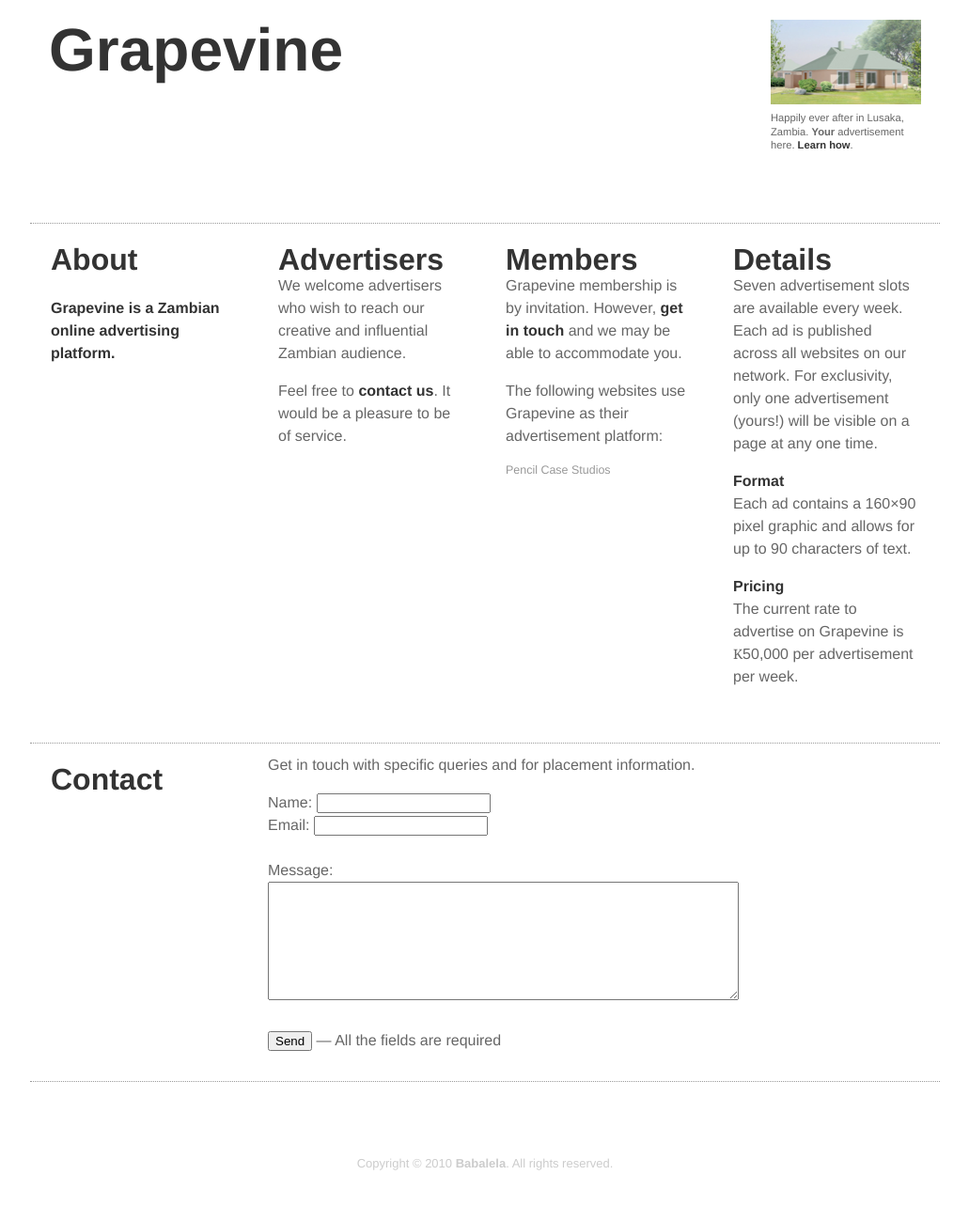
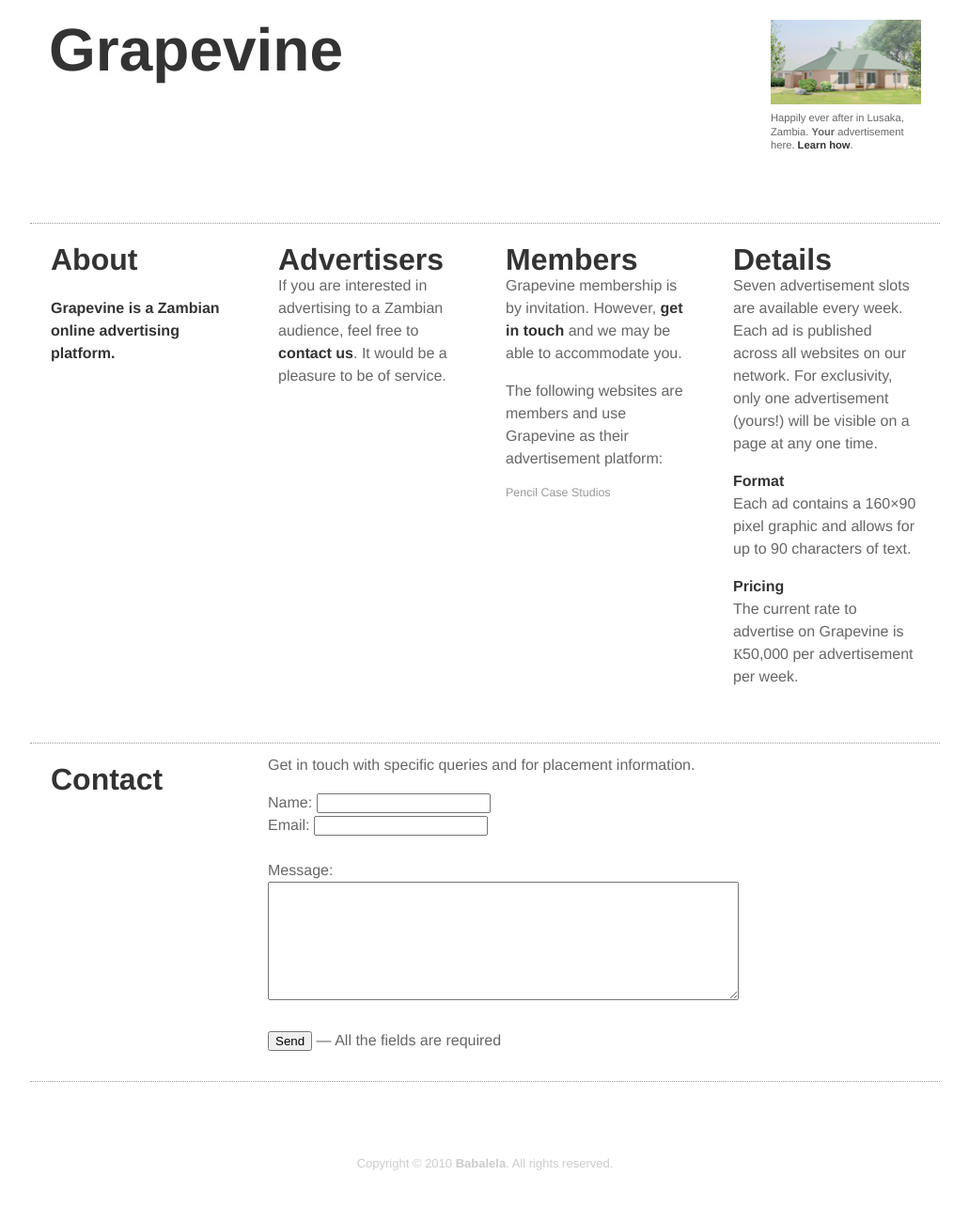
Before and after one commit to babalela/grapevine, a Jekyll site: the page built from index.html, in a window 1280 px wide. Shown: the whole page at 94% size, without its empty margins (124-1155 px from the left). Built offline with Jekyll 4.4.1, drawn with Linux system fonts in a browser that asks for light colours; Markdown is read by kramdown in place of the engine named in the settings.

Commit message:
Body copy update.

```diff
--- a/index.html
+++ b/index.html
@@ -19,8 +19,7 @@ description: Ad online advertising network.
 <div class="panel">
 	<div class="content">
 		<h2>Advertisers</h2>
-		<p>We welcome advertisers who wish to reach our creative and influential Zambian audience.</p>
-		<p>Feel free to <a href="#contact">contact us</a>. It would be a pleasure to be of service.</p>
+		<p>If you are interested in advertising to a Zambian audience, feel free to <a href="#contact">contact us</a>. It would be a pleasure to be of service.</p>
 
 		<!--
 		<p>The following groups choose to advertise using Grapevine:</p>
@@ -41,7 +40,7 @@ description: Ad online advertising network.
 
 		<p>Grapevine membership is by invitation. However, <a href="#contact">get in touch</a> and we may be able to accommodate you.</p>
 
-		<p>The following websites use Grapevine as their advertisement platform:</p>
+		<p>The following websites are members and use Grapevine as their advertisement platform:</p>
 
 		<ul class="members">
 			<!-- <li><a href="http://babalela.github.com">Babalela</a></li> -->
```
